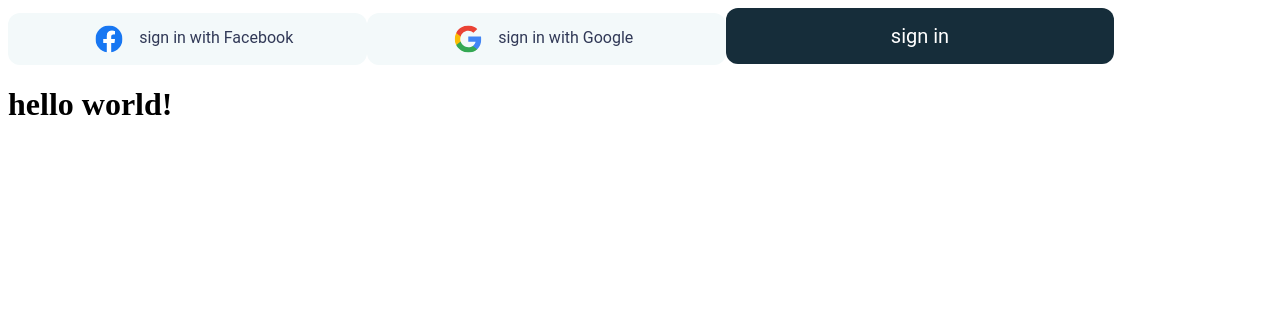
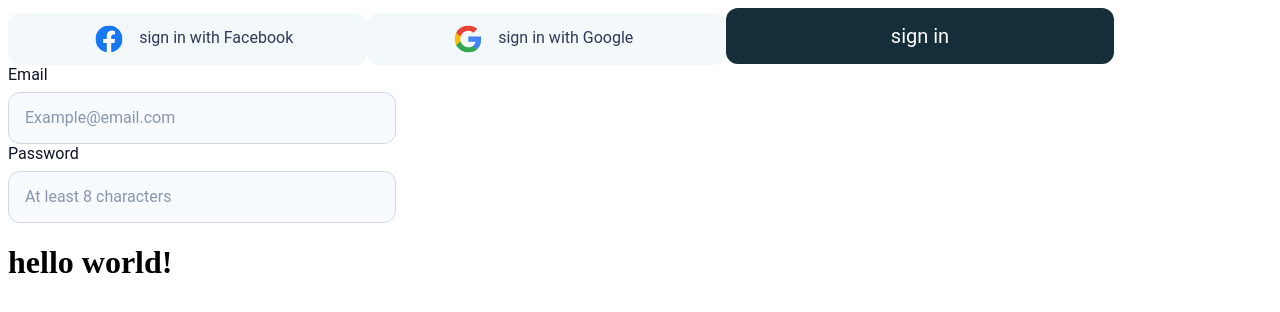
Before and after one commit to younesRekik15/loginPage-community_reactVersion, a React (Vite) app: page / in a window 1280 px wide. Shown: the top 312 px of the page. Built offline with nearby package versions, Linux system fonts and the light colour scheme; a web font is replaced by a local one.

Commit message:
added Input component

```diff
--- a/src/App.tsx
+++ b/src/App.tsx
@@ -1,5 +1,6 @@
 import SocialButton from "./components/SocialButton/SocialButton";
 import MainButton from "./components/MainButton/MainButton";
+import Input from "./components/Input/Input";
 
 const App = () => {
   return (
@@ -9,6 +10,9 @@ const App = () => {
 
       <MainButton>sign in</MainButton>
 
+      <Input type="email" placeholder="Example@email.com" ></Input>
+      <Input type="password" placeholder="At least 8 characters" ></Input>
+
       <h1>hello world!</h1>
     </>
   );
--- /dev/null
+++ b/src/components/Input/Input.css
@@ -0,0 +1,49 @@
+.input,
+.input p,
+.input input,
+.input input::placeholder {
+  font-size: 16px;
+}
+
+.input {
+  display: block;
+  width: 388px;
+  font-family: Roboto;
+}
+
+.input p,
+.input input {
+  color: var(--primary-text);
+}
+
+.input p {
+  width: fit-content;
+  margin: 0;
+}
+
+.input input {
+  width: calc(100% - 34px);
+  margin-top: 8px;
+  padding: 16px;
+  background-color: #f7fbff;
+  border: 1px solid #d4d7e3;
+  border-radius: 12px;
+}
+
+.input input::placeholder {
+  color: #8897ad;
+  font-family: Roboto;
+}
+
+@media only screen and (max-width: 870px) {
+  .input,
+  .input p,
+  .input input,
+  .input input::placeholder {
+    font-size: 14px;
+  }
+
+  .input input {
+    padding: 14px 16px;
+  }
+}
--- /dev/null
+++ b/src/components/Input/Input.tsx
@@ -0,0 +1,17 @@
+import "./Input.css";
+
+interface Promp {
+  type: string;
+  placeholder: string;
+}
+
+const input = ({ type, placeholder }: Promp) => {
+  return (
+    <label htmlFor={type} className="input">
+      <p>{type.charAt(0).toUpperCase() + type.slice(1)}</p>
+      <input type={type} id={type} placeholder={placeholder} />
+    </label>
+  );
+};
+
+export default input;
```
